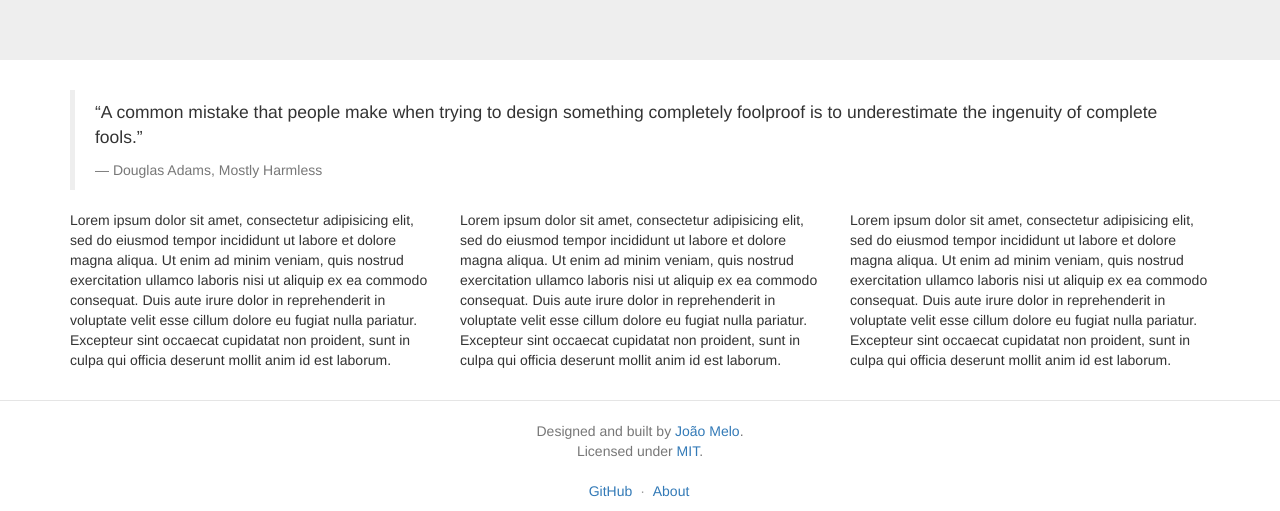
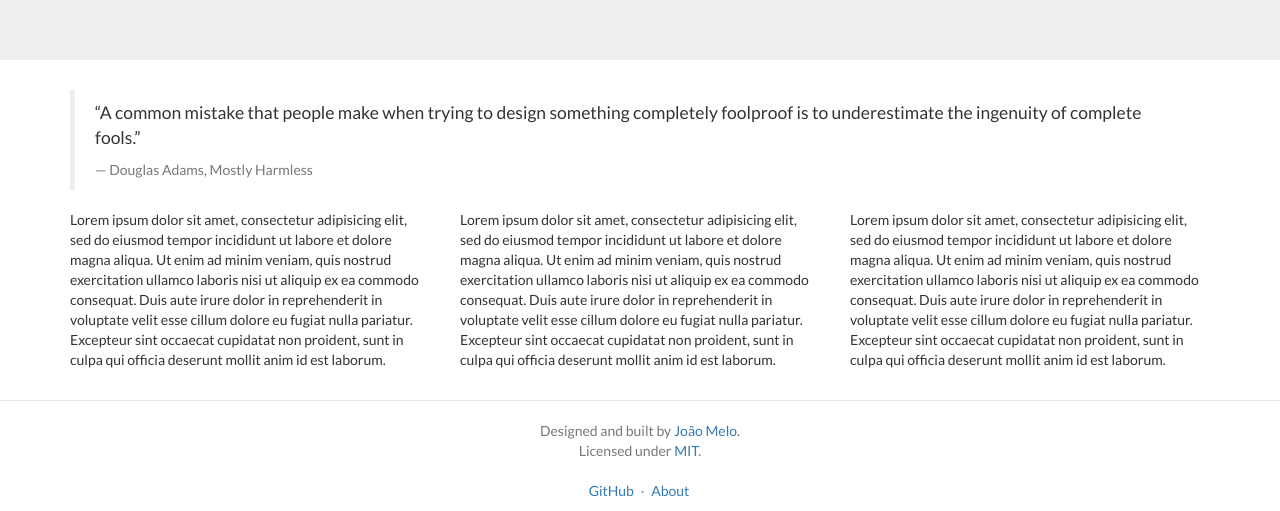
Before and after one commit to jacbmelo/jacbmelo.github.io, a website: page index.html in a window 1280 px wide. Shown: the part 368-879 px from the top of the page. Drawn offline with nearby package versions, Linux system fonts and the light colour scheme; some packages are replaced by stand-ins of ours.

Commit message:
Update main.css
Added font Lato.

```diff
--- a/app/styles/main.css
+++ b/app/styles/main.css
@@ -1,4 +1,5 @@
-@import url(https://fonts.googleapis.com/css?family=Roboto:400,300,300italic,400italic,500,500italic,700,700italic,900,900italic);
+@import url('https://fonts.googleapis.com/css?family=Roboto:400,300,300italic,400italic,500,500italic,700,700italic,900,900italic');
+@import url('https://fonts.googleapis.com/css?family=Lato');
 
 .browsehappy {
     margin: 0;
@@ -10,7 +11,7 @@
 
 /* Change font, space out content a bit */
 body {
-    font-family: 'Helvetica Neue', 'Roboto', 'Helvetica', 'Arial', sans-serif !important;
+    font-family: 'Lato', 'Helvetica Neue', 'Helvetica', 'Arial', sans-serif !important;
     padding-top: 50px;
 }
 
@@ -89,10 +90,12 @@ header h3 {
   padding-left: 0;
   color: #999;
 }
+
 .footer-links li {
   display: inline;
   padding: 0 2px;
 }
+
 .footer-links li:first-child {
   padding-left: 0;
 }
@@ -131,4 +134,3 @@ header h3 {
 .error-page .jumbotron {
   background-color: #fff;
 }
-}
```
